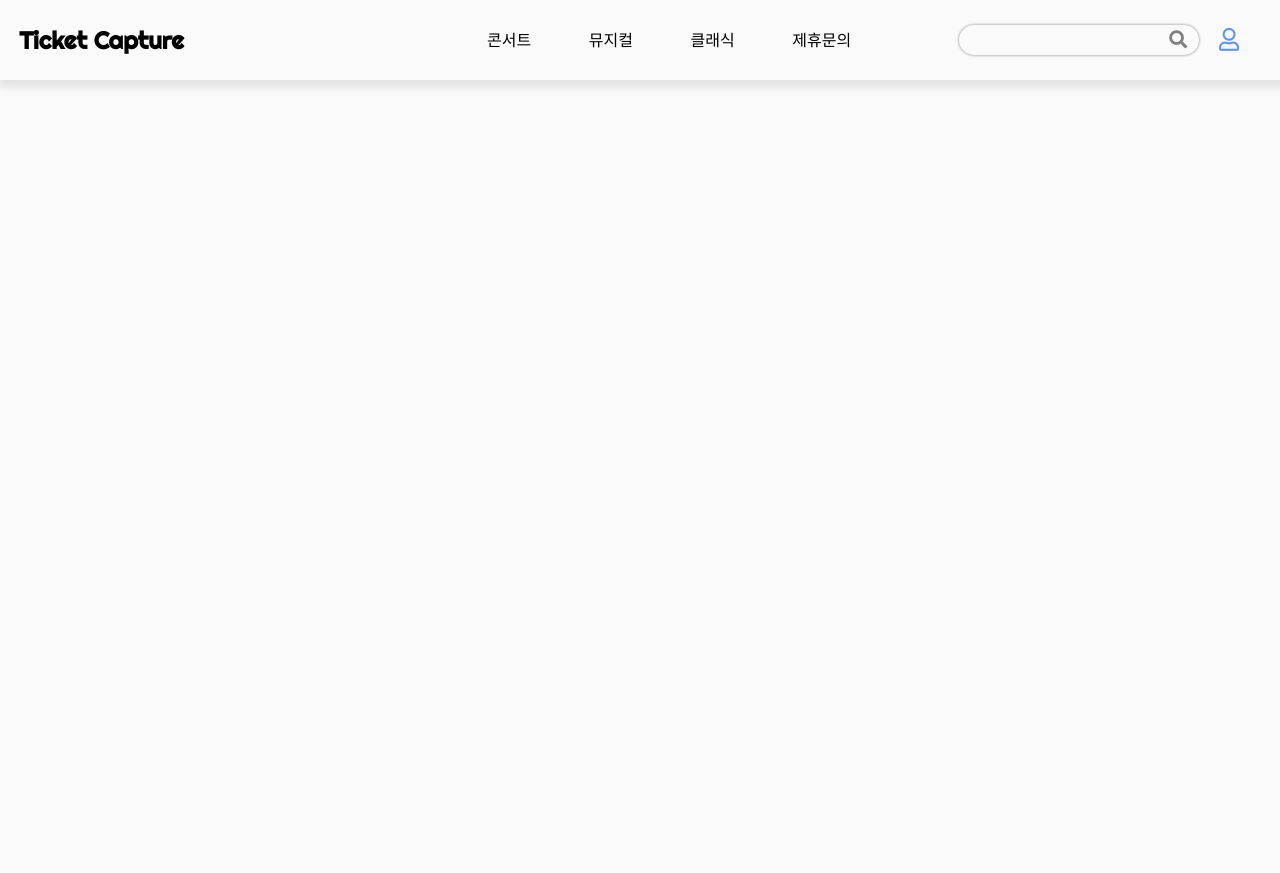
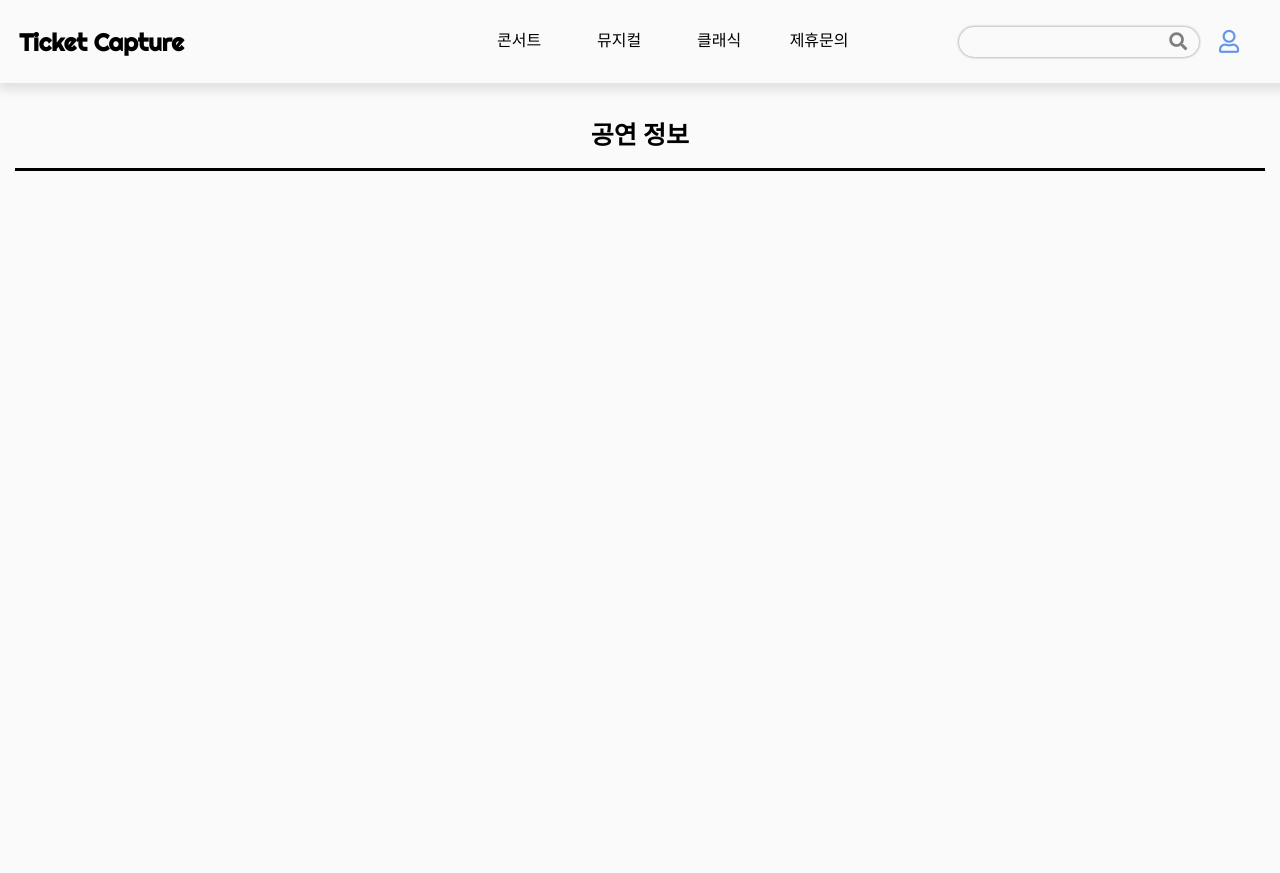
Before and after one commit to minwoo9629/ticketing_service, a Django app: page /performance/1/ in a window 1280 px wide. Before the commit the page ends 87 px from the top, so only its background shows below. Run offline with Django 3.2, Linux system fonts and the light colour scheme; data that the repository does not hold is empty.

Commit message:
DRF Ajax를 사용하여 category.html 더보기 기능 구현

```diff
--- /dev/null
+++ b/api/serializers.py
@@ -0,0 +1,6 @@
+from rest_framework import serializers
+from concertapp.models import Performance
+class CategorySerializer(serializers.ModelSerializer):
+    class Meta:
+        model = Performance
+        fields = ['id', 'title', 'poster']
--- /dev/null
+++ b/api/urls.py
@@ -0,0 +1,7 @@
+from django.urls import path, include
+from api import views
+
+app_name = 'api'
+urlpatterns = [
+    path('<str:category>/', views.CategoryListView.as_view(), name="category"),
+]
--- /dev/null
+++ b/concertapp/static/concertapp/css/category.css
@@ -0,0 +1,67 @@
+.categorySection {
+    width: 1250px;
+    height: 85vh;
+    min-height: 790px;
+    margin: 0 auto;
+}
+
+.categoryTitle {
+    text-align: center;
+    font-weight: 700;
+    font-size: 25px;
+    border-bottom: 3px solid;
+    padding: 40px 0 20px 0;
+}
+
+.categoryList {
+    padding: 30px 15px;
+    display: flex;
+}
+
+.categoryList.active {
+    justify-content: space-between;
+
+}
+
+.categoryList.active .categoryCard {
+    margin-right: 0;
+}
+
+.categoryList p {
+    padding: 20px 0 0 0;
+    text-align: center;
+}
+
+.categoryCard {
+    margin-right: 73px;
+}
+
+.categoryCard:hover>a>img {
+    transform: scale(1.1);
+}
+
+img {
+    transition: all .3s ease;
+    width: 185px;
+    height: 250px;
+}
+
+.moreWrap {
+    padding: 10px 0 20px 0;
+    text-align: center;
+}
+
+.moreBtn {
+    color: gray;
+    cursor: pointer;
+    padding: 8px 40px;
+    font-size: 18px;
+    background: #fafafa;
+    border: 1px solid cornflowerblue;
+    transition: all .3s ease;
+}
+
+.moreBtn:hover {
+    background: cornflowerblue;
+    color: cornsilk;
+}
--- a/concertapp/templates/concertapp/category.html
+++ b/concertapp/templates/concertapp/category.html
@@ -1,6 +1,33 @@
 {% extends 'base.html'%}
 {% block content %}
-{% for concert in performance_category_list %}
-{{concert.title}}
-{% endfor %}
+<section class="categorySection">
+    <div class="categoryTitle">공연 정보</div>
+    <div>
+        <div class="categoryList">
+            {% for concert in performance_category_list %}
+            {% if forloop.counter < 6 %} <div class="categoryCard">
+                <a href="{% url 'concertapp:detail' concert.id %}">
+                    <img src="{{concert.poster.url}}" alt="">
+                    <p>{{concert.title}}</p>
+                </a>
+        </div>
+        {% endif %}
+        {% endfor %}
+    </div>
+    <div class="categoryList">
+        {% for concert in performance_category_list %}
+        {% if forloop.counter >= 6 %}
+        <div class="categoryCard">
+            <a href="{% url 'concertapp:detail' concert.id %}"><img src="{{concert.poster.url}}" alt="">
+                <p>{{concert.title}}</p>
+            </a>
+        </div>
+        {% endif %}
+        {% endfor %}
+    </div>
+    </div>
+    <div class="moreWrap">
+        <button class="moreBtn">더 보 기</button>
+    </div>
+</section>
 {% endblock %}
--- a/concertapp/views.py
+++ b/concertapp/views.py
@@ -4,6 +4,7 @@
 from django.utils import timezone
 
 def performance_list_view(request):
+
     current_date = timezone.now().strftime('%Y-%m-%d')
     now_playing =  Performance.objects.filter(ticket_open_dt__lte=current_date).order_by('ticket_open_dt')[:6]
     comming_soon = Performance.objects.filter(ticket_open_dt__gte=current_date).order_by('ticket_open_dt')[:5]
@@ -19,7 +20,7 @@
     context_object_name = 'performance_category_list'
 
     def get_queryset(self, *args, **kwargs):
-        concert_list = Performance.objects.filter(category=self.kwargs.get('category'))
+        concert_list = Performance.objects.filter(category=self.kwargs.get('category'))[:10]
         return concert_list
 
 class PerformanceDetailView(DetailView):
--- a/config/settings.py
+++ b/config/settings.py
@@ -48,6 +48,9 @@
     'concertapp.apps.ConcertappConfig',
     'reservationapp.apps.ReservationappConfig',
     'api.apps.ApiConfig',
+
+    # DRF
+    'rest_framework',
 ]
 
 MIDDLEWARE = [
--- a/config/urls.py
+++ b/config/urls.py
@@ -10,6 +10,7 @@
     path('performance/', include('concertapp.urls')),
     path('accounts/', include('accountapp.urls')),
     path('accounts/', include('allauth.urls')),
+    path('api/', include('api.urls')),
 ]
 
 urlpatterns += static(settings.MEDIA_URL, document_root=settings.MEDIA_ROOT)
--- a/static/common/css/header.css
+++ b/static/common/css/header.css
@@ -24,11 +24,26 @@
     list-style: none;
     margin-left: 95px;
 }
+.navbar_menu li{
+    margin: 0 10px;
+}
+.navbar_menu li a{
+    padding: 0.5rem 0.5em;
+    display: block;
+    width: 80px;
+    text-align: center;
+    border-bottom: 3px solid #fafafa;
+    box-sizing: border-box;
+    font-family: 'Nanum Gothic', sans-serif;
+    transition: all .3s ease;
+}
 
-.navbar_menu li {
-    padding: 0.5rem 0.8rem;
-    margin: 0px 1rem;
-    font-family: 'Nanum Gothic', sans-serif;
+.navbar_menu li a.active{
+    border-bottom: 3px solid cornflowerblue;
+}
+
+.navbar_menu li a:hover{
+    border-bottom: 3px solid cornflowerblue;
 }
 
 .navbar_sub {
--- a/static/common/js/header.js
+++ b/static/common/js/header.js
@@ -2,7 +2,7 @@
 const menu = document.querySelector('.navbar_menu');
 const userDropDownBtn = document.querySelector('.userDropDownBtn');
 const userDropDownMenu = document.querySelector('.userDropDownMenu');
-
+const idName = document.location.pathname.split('/')[2];
 // toggle Event
 menuBtn.addEventListener('click', () => {
     menu.classList.toggle('active');
@@ -17,3 +17,9 @@
 document.addEventListener('click', () => {
     userDropDownMenu.classList.remove('active');
 })
+
+// menu btn border-bottom 활성화
+if (idName) {
+    const menu = document.querySelector(`#${idName}`)
+    menu.classList.add('active');
+}
--- a/templates/base.html
+++ b/templates/base.html
@@ -12,6 +12,7 @@
     <script src="{% static 'common/js/overflow.js'%}""></script>
     <script src=" {% static 'common/js/header.js' %}"></script>
     <script src="{% static 'concertapp/js/sidebar.js'%}"></script>
+    <script src="{% static 'concertapp/js/category.js'%}"></script>
 </body>
 
 </html>
--- a/templates/head.html
+++ b/templates/head.html
@@ -23,4 +23,8 @@
     <link rel="stylesheet" href="{% static 'common/css/header.css' %}">
     <link rel="stylesheet" href="{% static 'concertapp/css/sidebar.css' %}">
     <link rel="stylesheet" href="{% static 'concertapp/css/list.css' %}">
+    <link rel="stylesheet" href="{% static 'concertapp/css/category.css' %}">
+
+    <!-- jQuery CDN -->
+    <script src="https://ajax.googleapis.com/ajax/libs/jquery/3.6.0/jquery.min.js"></script>
 </head>
--- a/templates/header.html
+++ b/templates/header.html
@@ -4,10 +4,10 @@
     </div>
 
     <ul class="navbar_menu">
-        <li><a href="{% url 'concertapp:category' 'concert'%}">콘서트</a></li>
-        <li><a href="{% url 'concertapp:category' 'musical'%}">뮤지컬</a></li>
-        <li><a href="{% url 'concertapp:category' 'classic'%}">클래식</a></li>
-        <li><a href="#">제휴문의</a></li>
+        <li><a id="concert" href="{% url 'concertapp:category' 'concert'%}">콘서트</a></li>
+        <li><a id="musical" href="{% url 'concertapp:category' 'musical'%}">뮤지컬</a></li>
+        <li><a id="classic" href="{% url 'concertapp:category' 'classic'%}">클래식</a></li>
+        <li><a id="alliance" href="#">제휴문의</a></li>
     </ul>
 
     <div class="navbar_sub">
```
Also changed, not shown: api/views.py (+11 -2 lines), concertapp/static/concertapp/js/category.js (added, +53 -0 lines).
